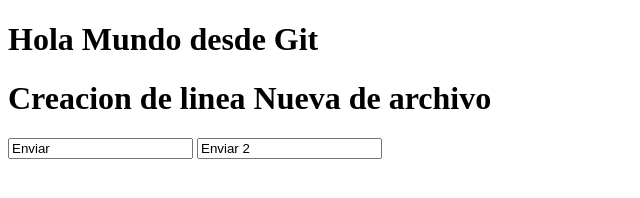
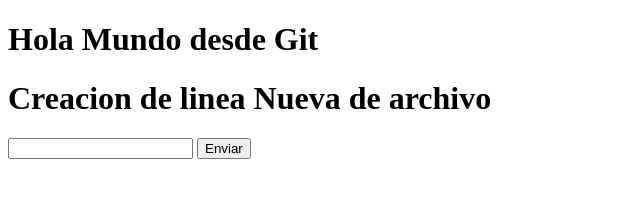
Before and after one commit to xxodiaxx/hello-world-git, a plain HTML site: page index.html in a window 1280 px wide. Shown: the whole page, without its empty margins (0-640 px from the left). Drawn offline with Linux system fonts and the light colour scheme.

Commit message:
Se actualizo correctamente el archivo Index

```diff
--- a/index.html
+++ b/index.html
@@ -9,8 +9,8 @@
     <h1>Hola Mundo desde Git</h1>
     <h1>Creacion de linea Nueva de archivo</h1>
     <form action="#">
-        <input type="text" value="Enviar">
-        <input type="Boton 2" value="Enviar 2">
+        <input type="text" name="firstName" id="firstName">
+        <input type="button" value="Enviar">
     </form>
 </body>
 </html>
```
